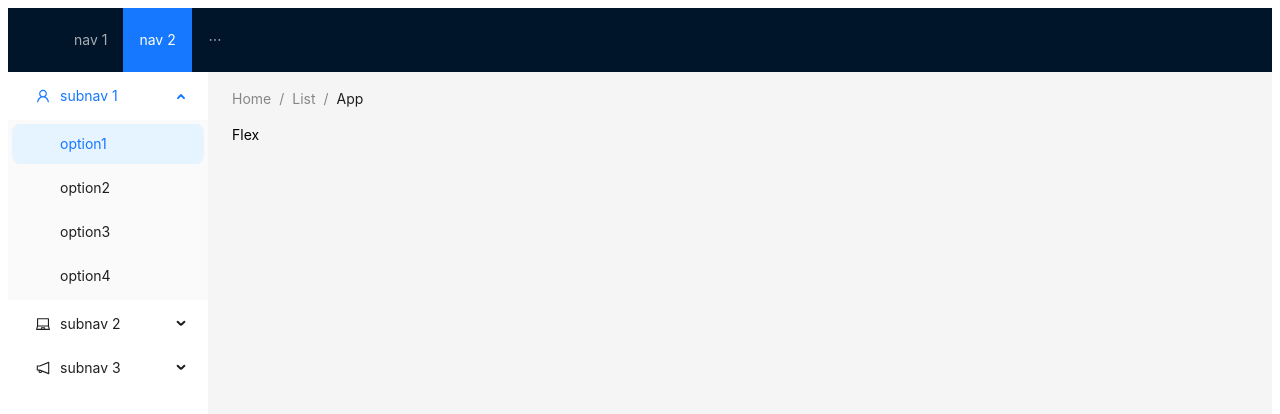
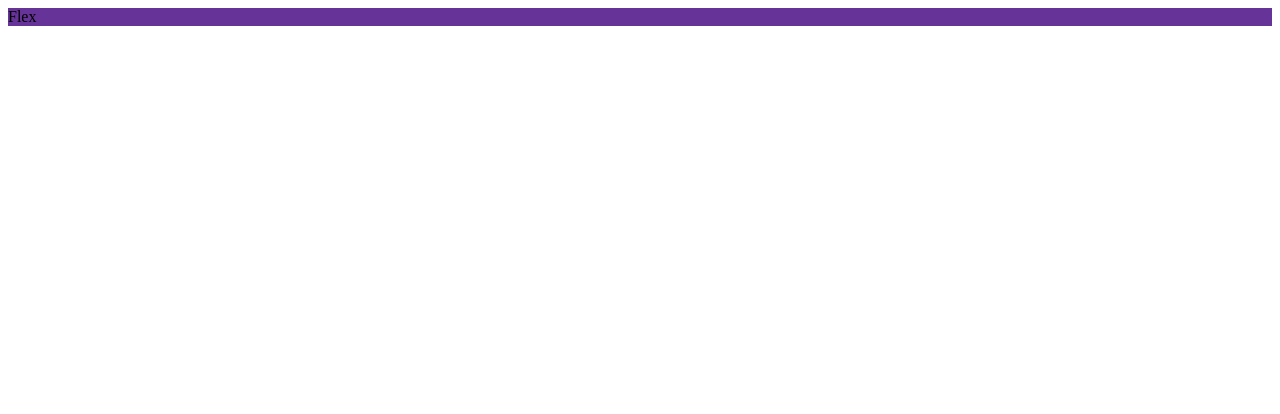
Before and after one commit to younghans94/project-module-frontend, a React (Create React App) app: page / in a window 1280 px wide. Shown: the top 414 px of the page. Built offline with nearby package versions, Linux system fonts and the light colour scheme.

Commit message:
现代web布局学习

```diff
--- /dev/null
+++ b/src/example/web-layout/flex.less
@@ -0,0 +1,3 @@
+.flex {
+  background-color: rebeccapurple;
+}
--- a/src/example/web-layout/flex.tsx
+++ b/src/example/web-layout/flex.tsx
@@ -1,5 +1,5 @@
-
+import "./flex.less";
 
 export const Flex = () => {
-    return <div>Flex</div>;
+    return <div className="flex">Flex</div>;
 }
--- a/src/index.tsx
+++ b/src/index.tsx
@@ -1,5 +1,5 @@
 import {createRoot} from 'react-dom/client';
-import MainLayout from './layout/MainLayout';
+import {Flex} from './example/web-layout/flex';
 
 const root = createRoot(document.getElementById('root'));
-root.render(<MainLayout />);
+root.render(<Flex />);
```
Also changed, not shown: src/example/web-layout/flex.md (added).
